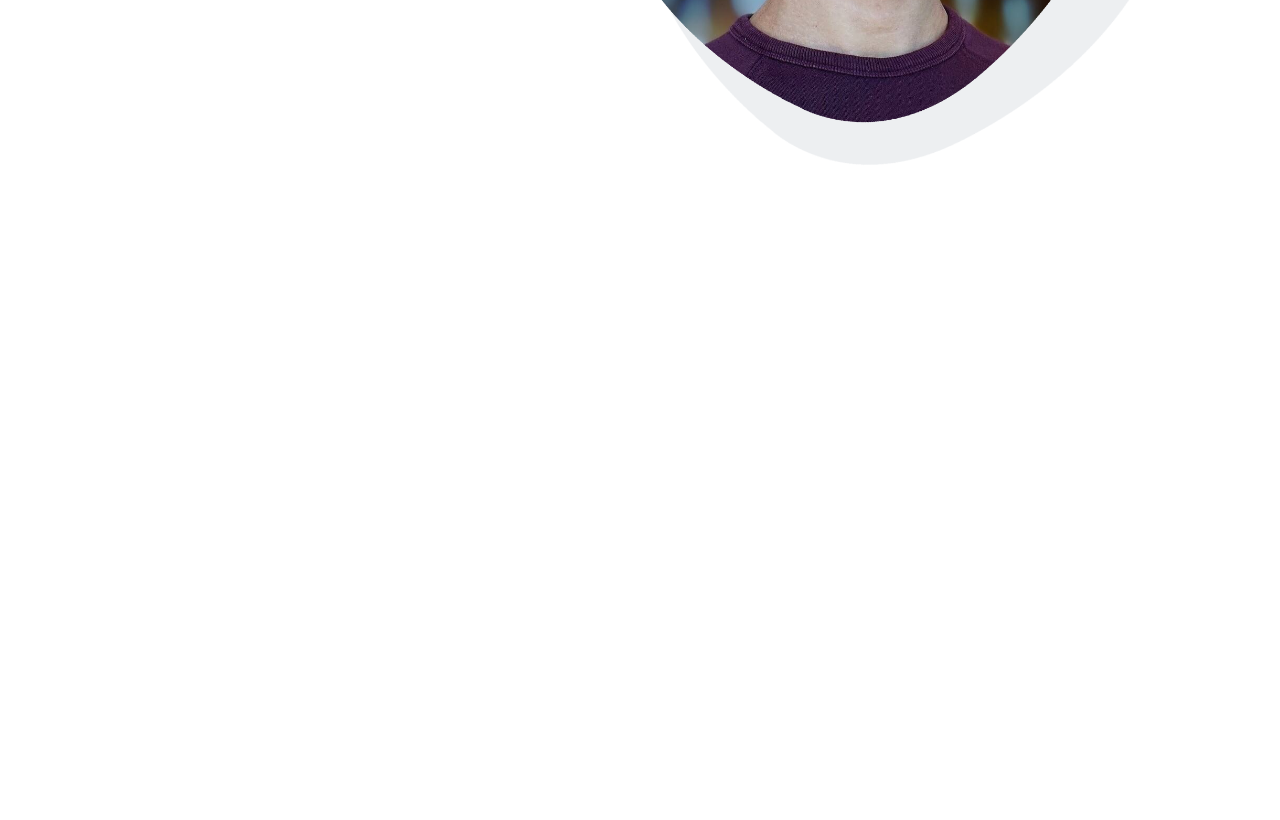
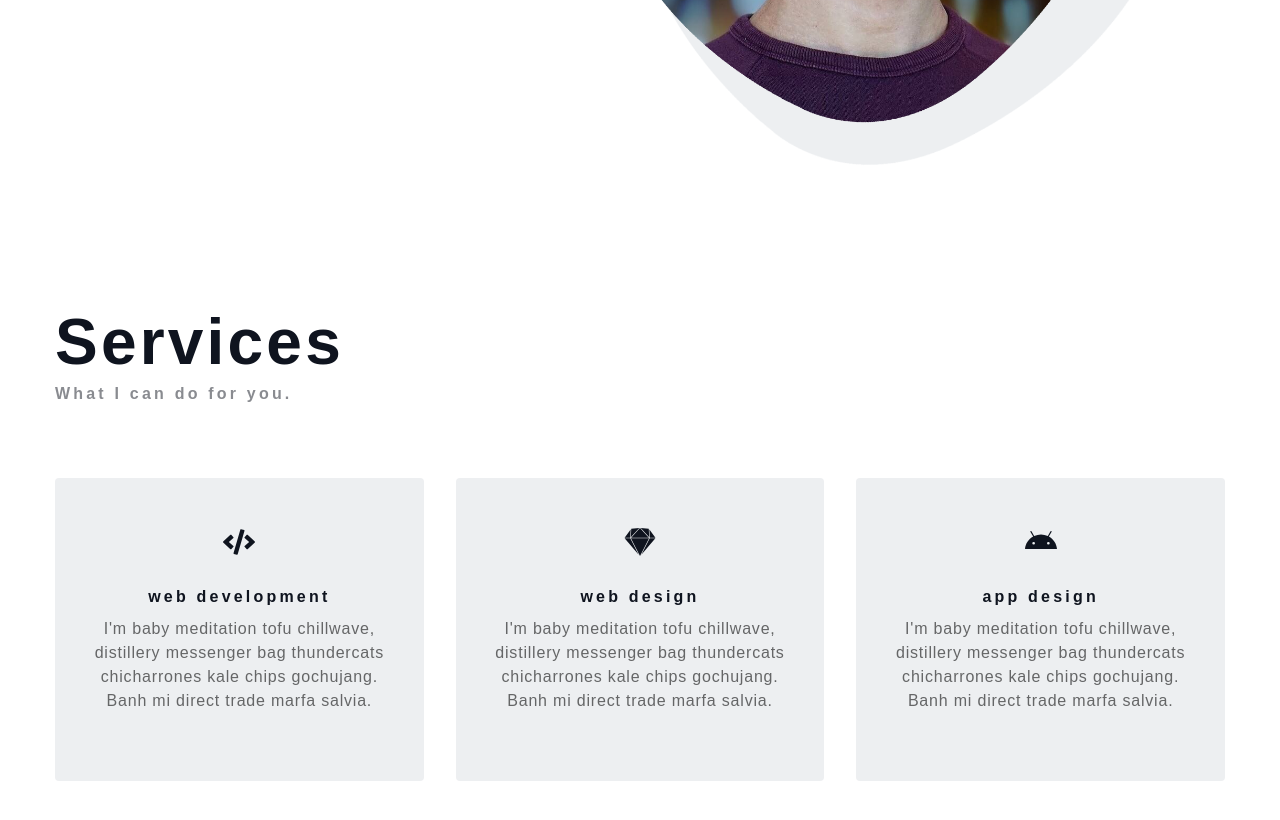
Before and after one commit to aoruize/New-Portfolio, a Gatsby site: page / in a window 1280 px wide. Shown: the part 570-1390 px from the top of the page. Before the commit the page ends 800 px from the top, so only its background shows below. Built offline with nearby package versions, Linux system fonts and the light colour scheme; Gatsby itself is replaced by a stand-in of ours.

Commit message:
Add Services

```diff
--- a/src/components/Services.js
+++ b/src/components/Services.js
@@ -2,7 +2,21 @@ import React from "react"
 import Title from "./Title"
 import services from "../constants/services"
 const Services = () => {
-  return <h2>services component</h2>
+  return <section className="section">
+    <div className="section-center services-title-center">
+      <Title title="Services" subtitle="What I can do for you." />
+    </div>
+    <div className="section-center services-center">
+      {services.map(service =>{
+        const {id, icon, title, text} = service
+        return <article key={id} className="service">
+          {icon}
+          <h4>{title}</h4>
+          <p>{text}</p>
+        </article>
+      })}
+    </div>
+  </section>
 }
 
 export default Services
--- a/src/components/Title.js
+++ b/src/components/Title.js
@@ -1,7 +1,10 @@
 import React from "react"
 
-const Title = () => {
-  return <h2>title component</h2>
+const Title = ({title, subtitle}) => {
+  return <div className="section-title">
+    <h1>{title || 'default title'}</h1>
+    <h4>{subtitle || ''}</h4>
+  </div>
 }
 
 export default Title
--- a/src/css/main.css
+++ b/src/css/main.css
@@ -33,7 +33,7 @@ Variables
   --clr-grey-5: hsl(220, 3%, 55%);
   --clr-grey-8: hsl(220, 16%, 83%);
   --clr-grey-9: hsl(220, 16%, 91%);
-  --clr-grey-10: hsl(220, 36%, 96%);
+  --clr-grey-10: #EDEFF1;
   --clr-green-dark: hsl(125, 67%, 35%);
   --clr-red-dark: hsl(360, 67%, 44%);
   --clr-red-light: hsl(360, 71%, 66%);
@@ -189,7 +189,10 @@ p {
 }
 .section-title {
   margin-bottom: 4rem;
-  text-align: center;
+  text-align: left;
+}
+.section-title h4 {
+  color: var(--clr-grey-5);
 }
 .bg-grey {
   background: var(--clr-grey-10);
@@ -496,7 +499,7 @@ Services
 ===============
 */
 .service {
-  background: var(--clr-white);
+  background: var(--clr-grey-10);
   padding: 3rem 1.5rem;
   margin-bottom: 2rem;
   border-radius: var(--radius);
@@ -527,6 +530,11 @@ Services
 }
 .service:hover .underline {
   background: var(--clr-primary-9);
+}
+.services-title-center {
+  height: 100%;
+  display: grid;
+  align-items: center;
 }
 @media screen and (min-width: 676px) {
   .services-center {
--- a/src/pages/index.js
+++ b/src/pages/index.js
@@ -9,6 +9,7 @@ import Blogs from "../components/Blogs"
 export default () => {
   return <Layout>
     <Hero />
+    <Services />
   </Layout>
 }
 // ...GatsbyImageSharpFluid
```
